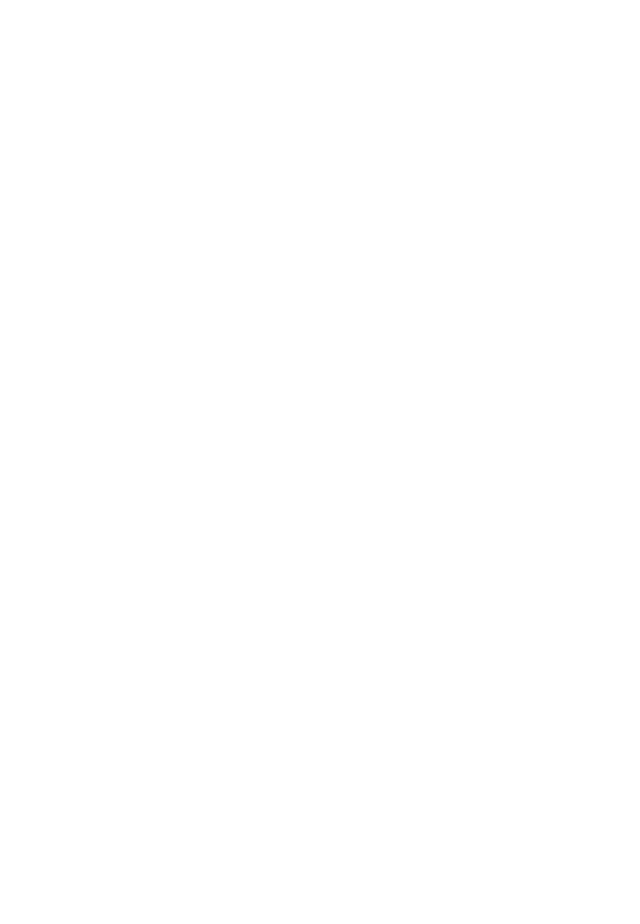
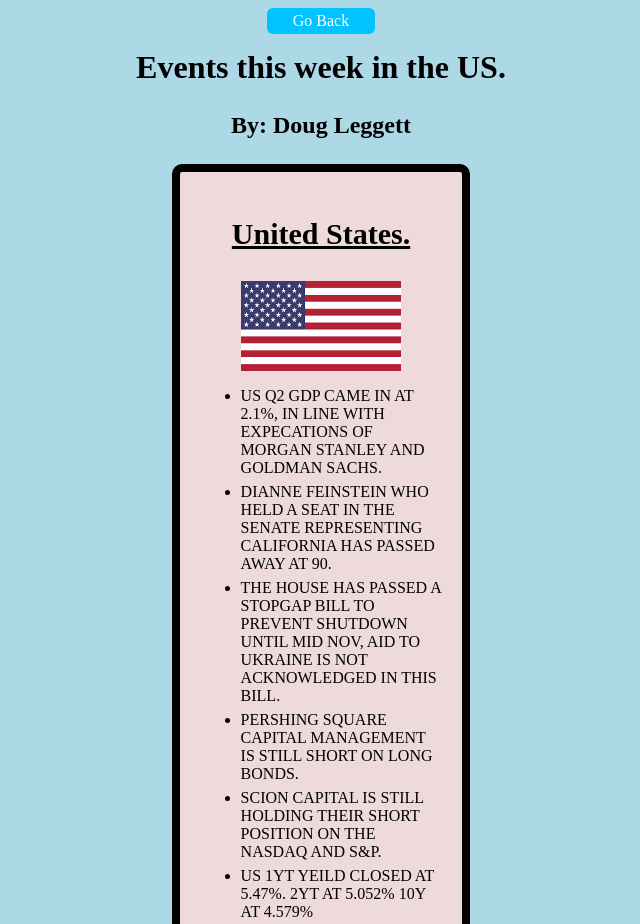
Before and after one commit to Dougwestt/events, a plain HTML site: page usa/index.html in a window 1280 px wide. Shown: the top 924 px of the page, without its empty margins (319-959 px from the left). Before the commit the page ends 800 px from the top, so only its background shows below. Drawn offline with Linux system fonts and the light colour scheme.

```diff
--- /dev/null
+++ b/china/index.html
@@ -0,0 +1,61 @@
+<!DOCTYPE html>
+<html lang="en">
+
+<head>
+    <meta charset="UTF-8">
+    <meta name="viewport" content="width=device-width, initial-scale=1.0">
+    <title>USA - DougWesttMedia</title>
+    <link rel="Stylesheet" href="../global_styles.css">
+</head>
+
+<body>
+    <div class="container">
+        <a class="back-btn-link" href="../index.html">
+            <div class="back-btn">
+                Go Back
+            </div>
+        </a>
+        <div class="header">
+            <h1>Events this week in China.</h1>
+            <h2>By: Doug Leggett</h2>
+        </div>
+        <main>
+            <div class="content">
+                <div class="card card-2">
+                    <p class="title">China.</p>
+                    <div class="logo">
+                        <img src="../images/chinaflag.png" height="90px" width="160px" alt="cnflag" title="中国">
+                    </div>
+
+                    <ul>
+                        <li>WASHINGTON ASSIGNS MARK LAMBERT AS TOP POLICY OFFICIAL ON CHINA.
+
+                        </li>
+                        <li>
+                            NEARLY 1.2B HKD OR 153M USD EXPECTED REVENUES IN HONGKONGS DINING INDUSTRY FOR MID AUTUMN
+                            FESTIVAL.
+                        </li>
+                        <LI>OFFICIALS OF THE CHINESE GOVERNMENT DETAINED SENIOR EXECS FROM THE EVERGRANDE GROUP.
+
+                        </LI>
+                        <li>SENIOR EXECS INCLUDE THE CHAIRMAN, CEO, CFO AND THE LARGEST SHAREHOLDER.
+
+                        </li>
+                        <LI>
+                            THE CHINESE GOVERNMENT PLACED AN EXIT BAN ON A SENIOR BANKER WITH NOMURA SECURITIES OF
+                            JAPAN. HE WAS RESPONSIBLE FOR TECH IPOS OF CHINESE COMPANIES IN HK.
+                        </LI>
+                        <LI>
+                            CHINA SET TO INTRODUCE MEASURES OF EASEMENT ON THE TOURIST INDUSTRY TO REIGNITE THE
+                            INDUSTRY.
+                        </LI>
+                    </ul>
+                </div>
+
+        </main>
+    </div>
+
+
+</body>
+
+</html>
--- a/global_styles.css
+++ b/global_styles.css
@@ -65,6 +65,24 @@ li {
     margin: 6px;
 }
 
+.back-btn-link {
+    text-decoration: none;
+}
+.back-btn {
+    width: 100%;
+    padding: 4px;
+    background-color: rgb(0, 195, 255);
+    color: white;
+    text-align: center;
+    border-radius: 6px;
+    margin: 0 auto;
+    cursor: pointer;
+    transition: all .15s ease-in-out;
+}
+.back-btn:hover {
+    background-color: rgb(0, 119, 155);
+}
+
 @media (min-width: 1280px) {
     .content {
         flex-direction: row;
@@ -75,4 +93,7 @@ li {
     .card {
         width: 20%;
     }
+    .back-btn {
+        max-width: 100px;
+    }
 }
--- a/usa/index.html
+++ b/usa/index.html
@@ -0,0 +1,58 @@
+<!DOCTYPE html>
+<html lang="en">
+
+<head>
+    <meta charset="UTF-8">
+    <meta name="viewport" content="width=device-width, initial-scale=1.0">
+    <title>USA - DougWesttMedia</title>
+    <link rel="Stylesheet" href="../global_styles.css">
+</head>
+
+<body>
+    <div class="container">
+        <a class="back-btn-link" href="../index.html">
+            <div class="back-btn">
+                Go Back
+            </div>
+        </a>
+        <div class="header">
+            <h1>Events this week in the US.</h1>
+            <h2>By: Doug Leggett</h2>
+        </div>
+        <main>
+            <div class="content">
+                <div class="card card-1">
+                    <p class="title">United States.</p>
+                    <div class="logo">
+                        <img src="../images/usflag.png" height="90px" width="160px" alt="flag" title="USA">
+                    </div>
+
+                    <ul>
+                        <li>US Q2 GDP CAME IN AT 2.1%, IN LINE WITH EXPECATIONS OF MORGAN STANLEY AND GOLDMAN SACHS.
+
+                        </li>
+                        <li>DIANNE FEINSTEIN WHO HELD A SEAT IN THE SENATE REPRESENTING CALIFORNIA HAS PASSED AWAY AT
+                            90.
+
+                        </li>
+                        <Li>THE HOUSE HAS PASSED A STOPGAP BILL TO PREVENT SHUTDOWN UNTIL MID NOV, AID TO UKRAINE IS NOT
+                            ACKNOWLEDGED IN THIS BILL.
+
+                        </Li>
+                        <li>PERSHING SQUARE CAPITAL MANAGEMENT IS STILL SHORT ON LONG BONDS.
+
+                        </li>
+                        <li>SCION CAPITAL IS STILL HOLDING THEIR SHORT POSITION ON THE NASDAQ AND S&P.
+
+                        </li>
+                        <li>US 1YT YEILD CLOSED AT 5.47%. 2YT AT 5.052% 10Y AT 4.579%
+                        </li>
+                    </ul>
+                </div>
+        </main>
+    </div>
+
+
+</body>
+
+</html>
```
Also changed, not shown: index.html (+6 -28 lines), South Korea/index.html (added).
